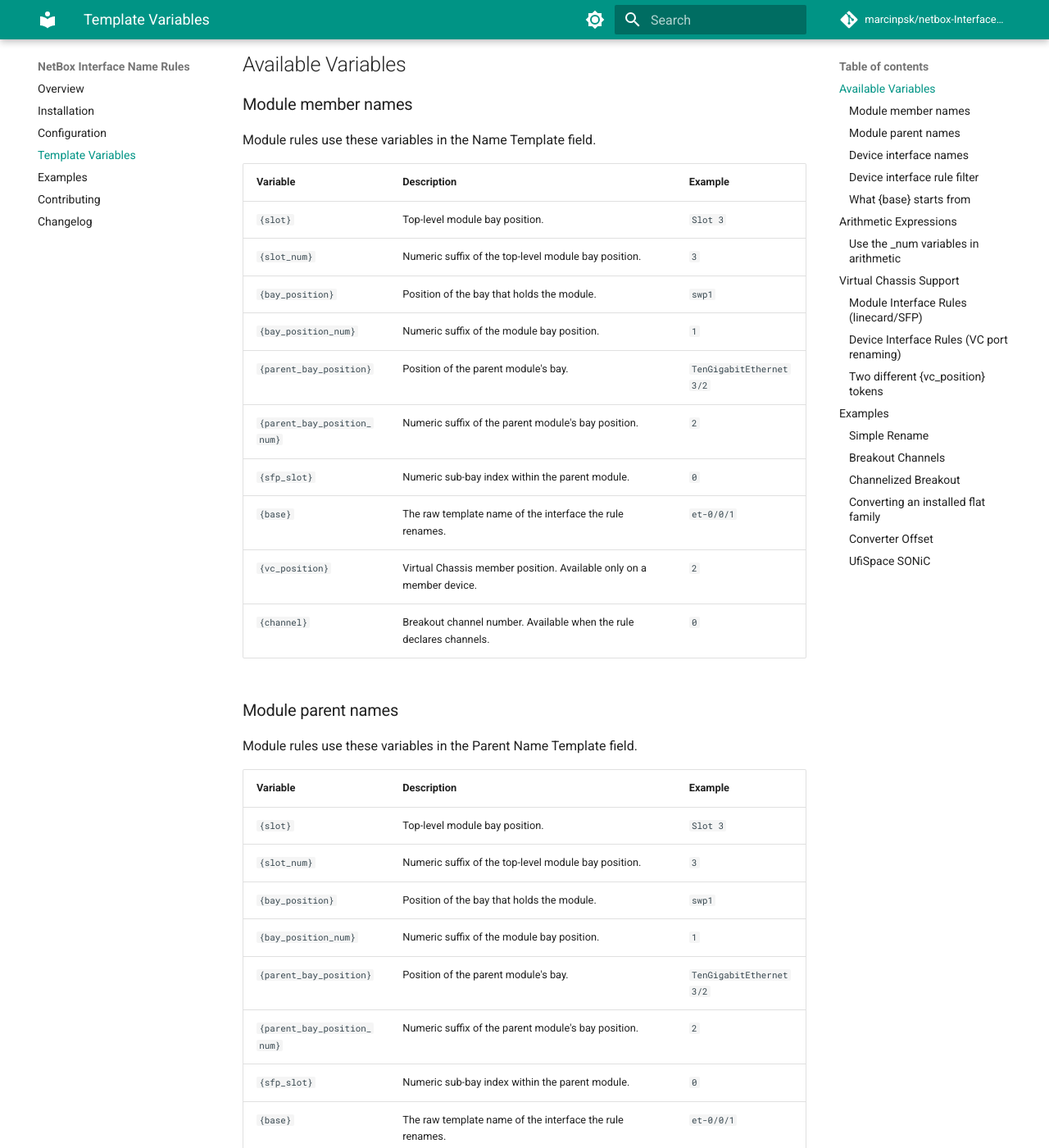
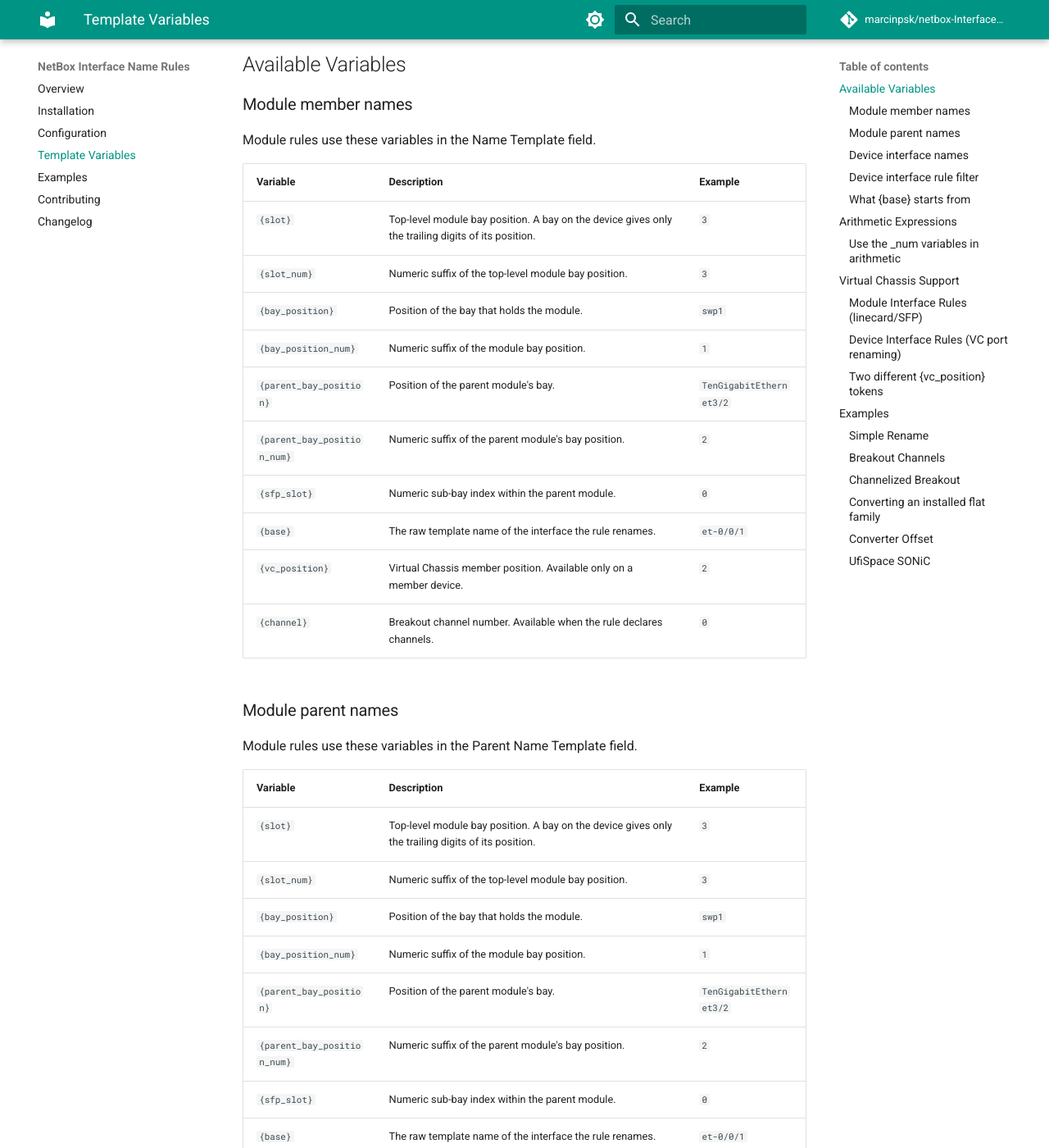
Before and after one commit to marcinpsk/netbox-InterfaceNameRules-plugin, an MkDocs documentation site: the page built from docs/template-variables.md, in a window 1280 px wide and 1400 px high, scrolled down 709 px. Shown: the whole window at 82% size. Built offline with MkDocs 1.6.1 and Material for MkDocs 9.7.7, drawn with Linux system fonts in a browser that asks for light colours; comment, search, counter and statistics services are not loaded.

Commit message:
fix(name-template): show the digits {slot} gives for a bay on the device
The variable reference described {slot} as the top-level module bay
position, with the example "Slot 3". For a bay on the device, the
plugin gives only the trailing digits of the position, so "Slot 3"
becomes "3". An operator who wrote port-{slot} to keep the position
text got port-3.

The catalogue now says so and uses "3" as the example. The reference
tables in the docs, contrib/README.md and the Copilot instructions are
regenerated from it. A new test resolves {slot} for such a bay and
compares it with the catalogue example.

```diff
--- a/docs/template-variables.md
+++ b/docs/template-variables.md
@@ -34,7 +34,7 @@ Module rules use these variables in the Name Template field.
 
 | Variable | Description | Example |
 |----------|-------------|---------|
-| `{slot}` | Top-level module bay position. | `Slot 3` |
+| `{slot}` | Top-level module bay position. A bay on the device gives only the trailing digits of its position. | `3` |
 | `{slot_num}` | Numeric suffix of the top-level module bay position. | `3` |
 | `{bay_position}` | Position of the bay that holds the module. | `swp1` |
 | `{bay_position_num}` | Numeric suffix of the module bay position. | `1` |
@@ -51,7 +51,7 @@ Module rules use these variables in the Parent Name Template field.
 
 | Variable | Description | Example |
 |----------|-------------|---------|
-| `{slot}` | Top-level module bay position. | `Slot 3` |
+| `{slot}` | Top-level module bay position. A bay on the device gives only the trailing digits of its position. | `3` |
 | `{slot_num}` | Numeric suffix of the top-level module bay position. | `3` |
 | `{bay_position}` | Position of the bay that holds the module. | `swp1` |
 | `{bay_position_num}` | Numeric suffix of the module bay position. | `1` |
```
Also changed, not shown: contrib/README.md (+2 -2 lines), .github/copilot-instructions.md, 2 other files.
